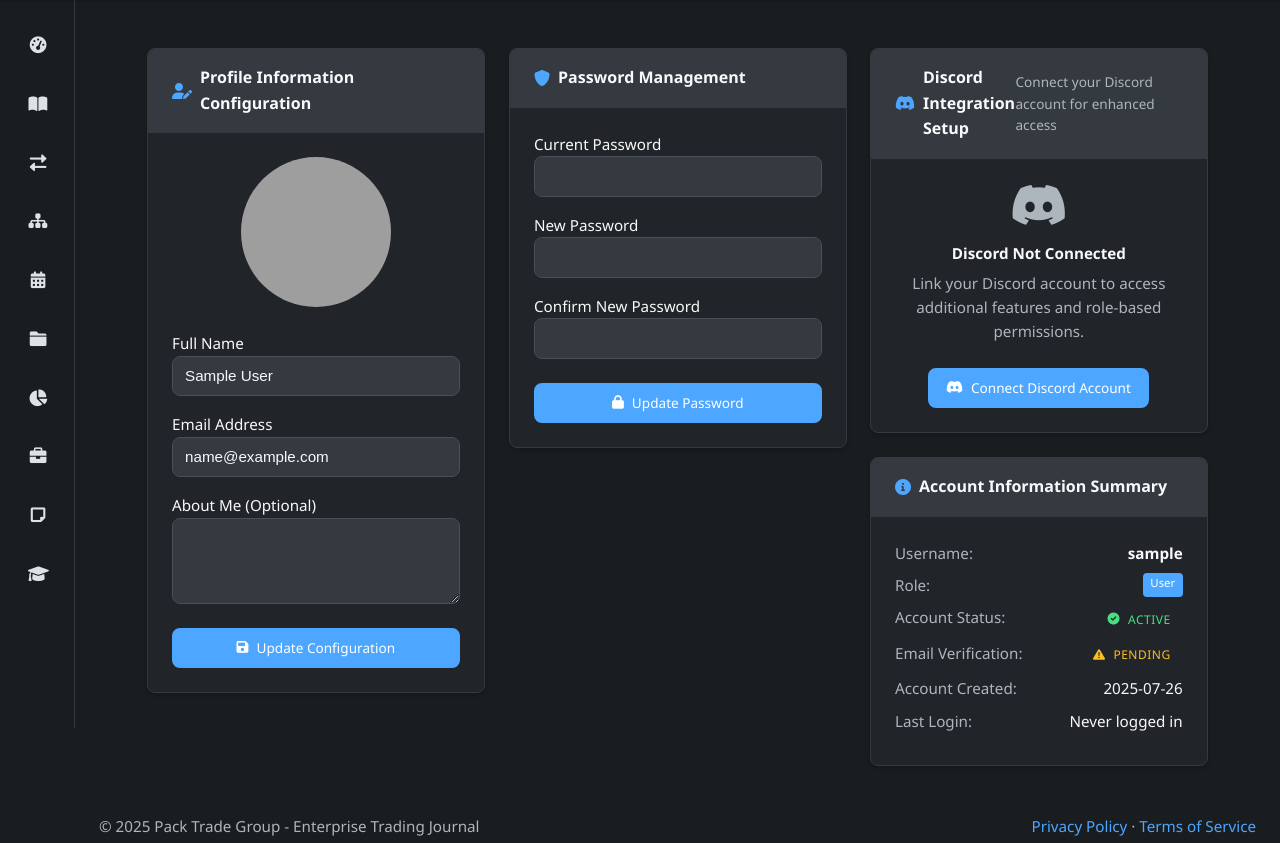
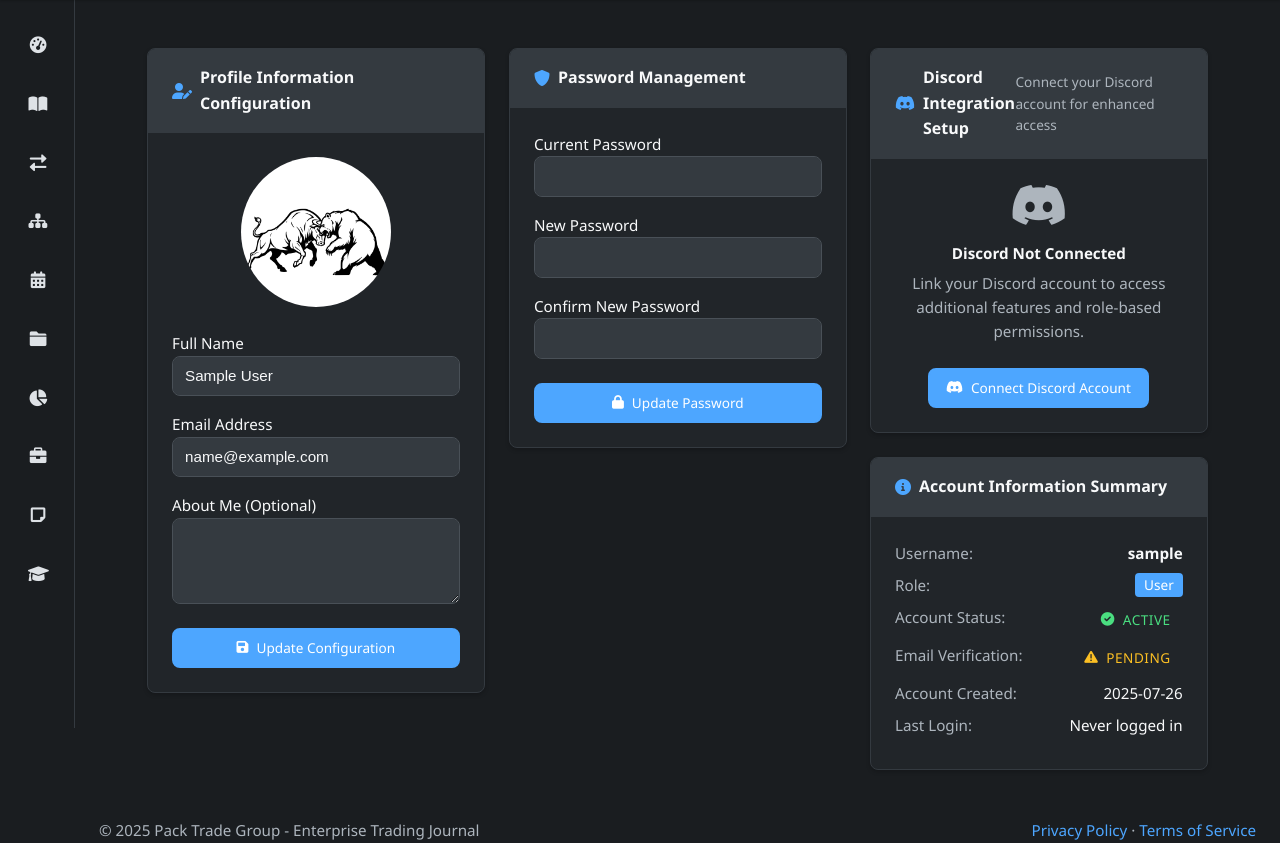
Before and after one commit to smitty1021/DP_TG, a Flask app: page /auth/profile in a window 1280 px wide. Shown: the part 72-915 px from the top of the page. Run offline with Flask 3, Linux system fonts and the light colour scheme; the visitor is signed in with stand-in values (Sample User, id 1); some libraries are stand-ins or nearby versions; grey boxes are pictures that could not be loaded.

Commit message:
Modification of the profile.html v5

```diff
--- a/app/templates/auth/profile.html
+++ b/app/templates/auth/profile.html
@@ -72,6 +72,7 @@
                         <!-- Required field for backend detection of password submissions -->
                         <input type="hidden" name="submit_password" value="submit_password"/>
 
+                        <!-- Hidden username field for accessibility and password managers -->
                         <input type="hidden" name="username" value="{{ current_user.username }}" autocomplete="username">
 
                         <!-- Current Password Field -->
@@ -190,13 +191,13 @@
                             </div>
                         </div>
 
-                        <div class="status-badge text-success mb-2">
+                        <div class="status-badge text-success mb-2" style="font-size: 0.85rem;">
                             <i class="fas fa-check-circle me-2"></i>
                             Discord Integration Active
                         </div>
 
                         {% if current_user.discord_avatar %}
-                        <div class="status-badge text-info mb-3">
+                        <div class="status-badge text-info mb-3" style="font-size: 0.85rem;">
                             <i class="fas fa-user-circle me-2"></i>
                             Discord Avatar Active
                         </div>
@@ -214,7 +215,8 @@
                                     {% set role_count = 0 %}
                                     {% for role in current_user.discord_roles %}
                                         {% if role.get('name', '') != "@everyone" and role.get('name', '') != "" %}
-                                            <span class="badge bg-secondary text-light" style="font-size: 0.75rem;">
+                                            <!-- <span class="btn btn-outline-warning" style="font-size: 0.75rem;"> -->
+                                            <span class="status-badge text-warning" style="font-size: 0.85rem;">
                                                 {{ role.get('name', 'Unknown Role') }}
                                             </span>
                                             {% set role_count = role_count + 1 %}
@@ -293,17 +295,17 @@
                         </div>
                         <div class="d-flex justify-content-between mb-2">
                             <span class="text-muted">Role:</span>
-                            <span class="badge bg-primary">{{ current_user.role.name.title() }}</span>
+                            <span class="badge bg-primary" style="font-size: 0.85rem;">{{ current_user.role.name.title() }}</span>
                         </div>
                         <div class="d-flex justify-content-between mb-2">
                             <span class="text-muted">Account Status:</span>
                             <div class="text-end">
                                 {% if current_user.is_active %}
-                                    <span class="status-badge text-success">
+                                    <span class="status-badge text-success" style="font-size: 0.85rem;">
                                         <i class="fas fa-check-circle me-1"></i>Active
                                     </span>
                                 {% else %}
-                                    <span class="status-badge text-danger">
+                                    <span class="status-badge text-danger" style="font-size: 0.85rem;">
                                         <i class="fas fa-times-circle me-1"></i>Inactive
                                     </span>
                                 {% endif %}
@@ -313,11 +315,11 @@
                             <span class="text-muted">Email Verification:</span>
                             <div class="text-end">
                                 {% if current_user.is_email_verified %}
-                                    <span class="status-badge text-success">
+                                    <span class="status-badge text-success" style="font-size: 0.85rem;">
                                         <i class="fas fa-check-circle me-1"></i>Verified
                                     </span>
                                 {% else %}
-                                    <span class="status-badge text-warning">
+                                    <span class="status-badge text-warning" style="font-size: 0.85rem;">
                                         <i class="fas fa-exclamation-triangle me-1"></i>Pending
                                     </span>
                                 {% endif %}
@@ -348,12 +350,9 @@
 
 <script>
 document.addEventListener('DOMContentLoaded', function() {
-    console.log('🔧 Profile page loading...');
-
     // Initialize enterprise unsaved changes detection
     if (typeof window.initEnterpriseUnsavedChanges === 'function') {
         window.initEnterpriseUnsavedChanges();
-        console.log('✅ Unsaved changes initialized');
     }
 
     // Initialize password strength meter
@@ -365,10 +364,11 @@ document.addEventListener('DOMContentLoaded', function() {
     // Setup form submissions
     setupFormSubmissions();
 
-    // Convert UTC time to EST for last login
+    // Convert UTC time to local Eastern time for last login
     convertLastLoginTime();
 
-    console.log('✅ Profile page fully loaded');
+    // Convert Discord sync time if present
+    convertDiscordSyncTime();
 });
 
 // Password Strength Meter Implementation
@@ -494,8 +494,6 @@ function setupFormSubmissions() {
 
     if (profileForm) {
         profileForm.addEventListener('submit', function(e) {
-            console.log('🔍 Profile form submitting...');
-
             // Show loading state
             const submitBtn = this.querySelector('button[type="submit"]');
             const originalText = submitBtn.innerHTML;
@@ -511,8 +509,6 @@ function setupFormSubmissions() {
 
     if (passwordForm) {
         passwordForm.addEventListener('submit', function(e) {
-            console.log('🔍 Password form submitting...');
-
             // Final password match check
             const newPassword = document.getElementById('new_password').value;
             const confirmPassword = document.getElementById('confirm_password').value;
@@ -563,22 +559,93 @@ function setupFormSubmissions() {
     }
 }
 
-// Convert UTC time to EST for last login display
+// Convert UTC time to local Eastern time for last login display
 function convertLastLoginTime() {
     const lastLoginElement = document.querySelector('#last-login-display span[data-utc-time]');
     if (lastLoginElement) {
         const utcTimeString = lastLoginElement.getAttribute('data-utc-time');
-        const utcDate = new Date(utcTimeString);
-        const estDate = new Date(utcDate.getTime() - (5 * 60 * 60 * 1000)); // EST is UTC-5
 
-        const year = estDate.getFullYear();
-        const month = String(estDate.getMonth() + 1).padStart(2, '0');
-        const day = String(estDate.getDate()).padStart(2, '0');
-        const hours = String(estDate.getHours()).padStart(2, '0');
-        const minutes = String(estDate.getMinutes()).padStart(2, '0');
+        try {
+            // Parse the UTC time string
+            const utcDate = new Date(utcTimeString);
 
-        lastLoginElement.textContent = `${year}-${month}-${day} ${hours}:${minutes} EST`;
+            // Convert to Eastern Time (handles EST/EDT automatically)
+            const easternTime = new Date(utcDate.toLocaleString("en-US", {timeZone: "America/New_York"}));
+
+            // Format as YYYY-MM-DD HH:MM ET
+            const year = easternTime.getFullYear();
+            const month = String(easternTime.getMonth() + 1).padStart(2, '0');
+            const day = String(easternTime.getDate()).padStart(2, '0');
+            const hours = String(easternTime.getHours()).padStart(2, '0');
+            const minutes = String(easternTime.getMinutes()).padStart(2, '0');
+
+            // Determine if we're in EST or EDT
+            const isEDT = isDaylightSavingTime(easternTime);
+            const timezone = isEDT ? 'EDT' : 'EST';
+
+            lastLoginElement.textContent = `${year}-${month}-${day} ${hours}:${minutes} ${timezone}`;
+
+        } catch (error) {
+            console.error('Error converting last login time:', error);
+            // Fallback - keep original text
+        }
     }
+}
+
+// Helper function to determine if date is in Daylight Saving Time
+function isDaylightSavingTime(date) {
+    const year = date.getFullYear();
+
+    // DST in US: Second Sunday in March to First Sunday in November
+    const dstStart = new Date(year, 2, 1); // March 1st
+    dstStart.setDate(1 + (7 - dstStart.getDay()) % 7 + 7); // Second Sunday
+
+    const dstEnd = new Date(year, 10, 1); // November 1st
+    dstEnd.setDate(1 + (7 - dstEnd.getDay()) % 7); // First Sunday
+
+    return date >= dstStart && date < dstEnd;
+}
+
+// Convert Discord sync time to local Eastern time
+function convertDiscordSyncTime() {
+    // Look for Discord sync time text (this will need to match your template structure)
+    const discordSyncElements = document.querySelectorAll('.text-muted');
+
+    discordSyncElements.forEach(element => {
+        const text = element.textContent;
+        // Look for pattern: "Connected • Last sync: YYYY-MM-DD HH:MM"
+        const syncPattern = /Last sync:\s*(\d{4}-\d{2}-\d{2}\s+\d{2}:\d{2})/;
+        const match = text.match(syncPattern);
+
+        if (match) {
+            try {
+                // Assume the backend time is UTC and convert
+                const backendTime = match[1];
+                const utcDate = new Date(backendTime + ' UTC'); // Explicitly mark as UTC
+
+                // Convert to Eastern Time
+                const easternTime = new Date(utcDate.toLocaleString("en-US", {timeZone: "America/New_York"}));
+
+                // Format as YYYY-MM-DD HH:MM
+                const year = easternTime.getFullYear();
+                const month = String(easternTime.getMonth() + 1).padStart(2, '0');
+                const day = String(easternTime.getDate()).padStart(2, '0');
+                const hours = String(easternTime.getHours()).padStart(2, '0');
+                const minutes = String(easternTime.getMinutes()).padStart(2, '0');
+
+                // Determine timezone
+                const isEDT = isDaylightSavingTime(easternTime);
+                const timezone = isEDT ? 'EDT' : 'EST';
+
+                // Replace the time in the text
+                const newText = text.replace(syncPattern, `Last sync: ${year}-${month}-${day} ${hours}:${minutes} ${timezone}`);
+                element.textContent = newText;
+
+            } catch (error) {
+                console.error('Error converting Discord sync time:', error);
+            }
+        }
+    });
 }
 
 // Discord roles refresh function
@@ -675,8 +742,6 @@ function unlinkDiscord() {
             confirmClass: 'btn-danger',
             icon: 'exclamation-triangle',
             onConfirm: () => {
-                console.log('🔗 Unlinking Discord account...');
-
                 const form = document.createElement('form');
                 form.method = 'POST';
                 form.action = '{{ url_for('auth.unlink_discord') }}';
@@ -692,13 +757,11 @@ function unlinkDiscord() {
                 form.submit();
             },
             onCancel: () => {
-                console.log('🚫 Discord unlink cancelled');
+                // Discord unlink cancelled
             }
         });
     } else {
         if (confirm('Remove Discord integration from this account? This action cannot be undone.')) {
-            console.log('🔗 Unlinking Discord account...');
-
             const form = document.createElement('form');
             form.method = 'POST';
             form.action = '{{ url_for('auth.unlink_discord') }}';
```
Also changed, not shown: app/static/profile_pics/default.jpg (added), app/static/profile_pics/default.png (added).
